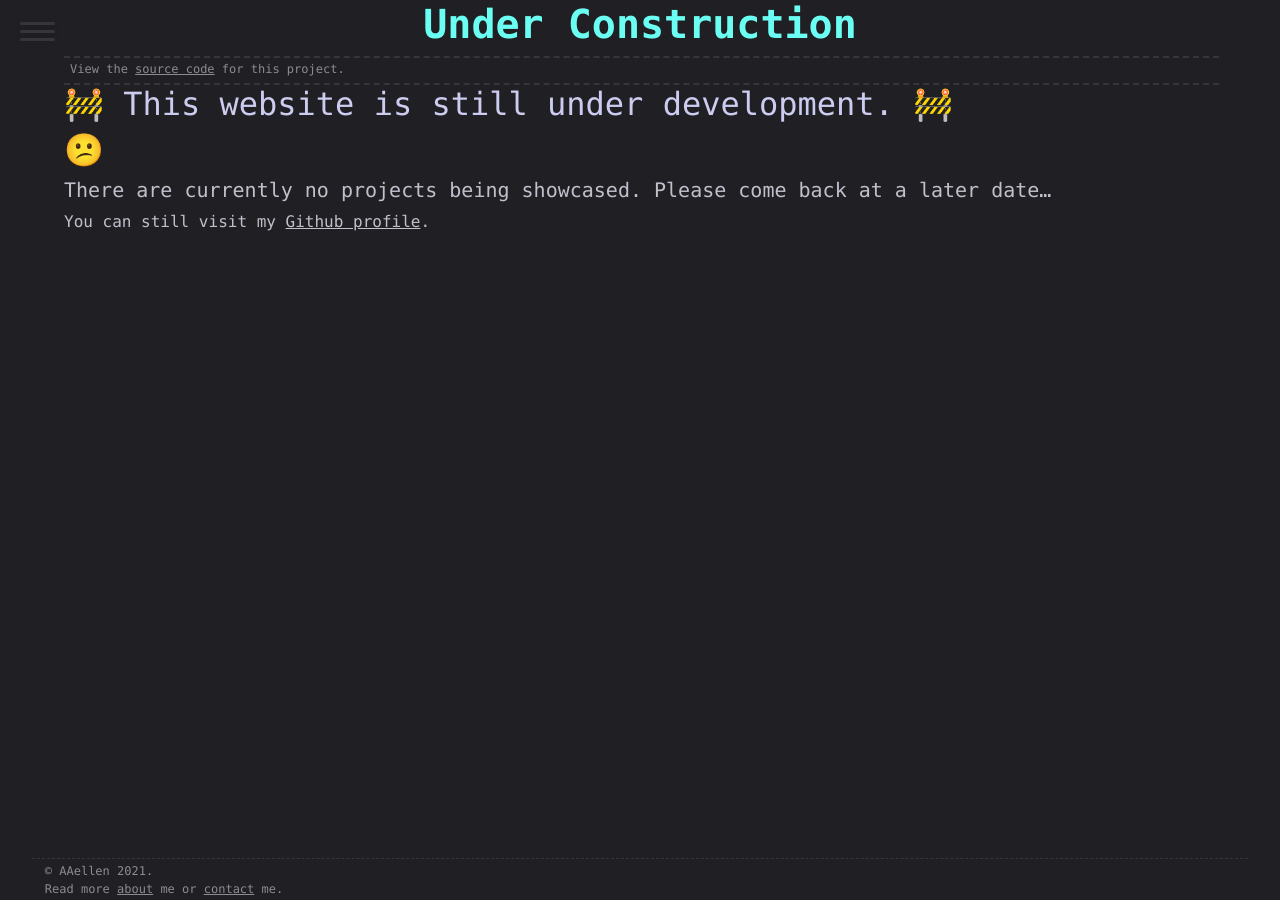
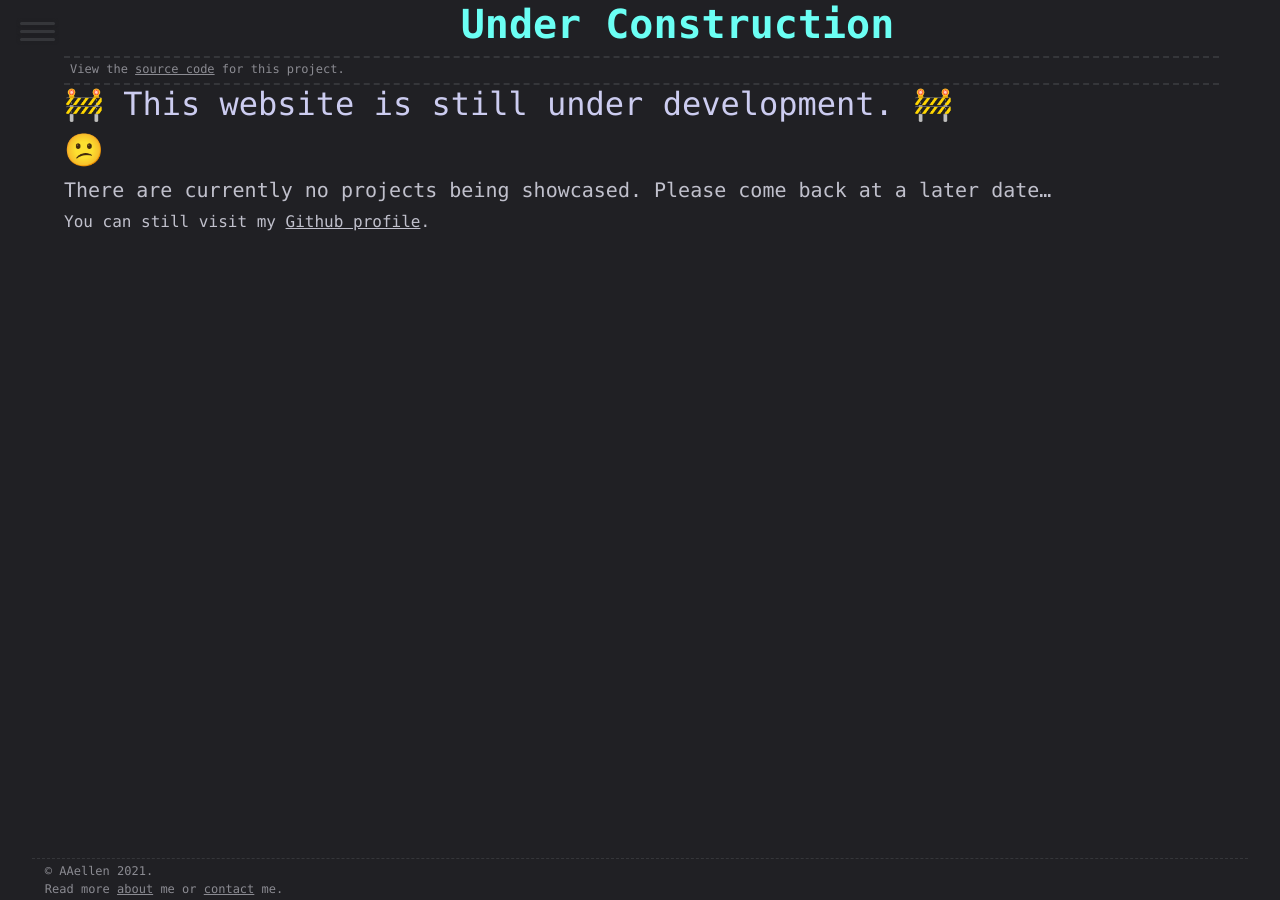
Before and after one commit to AAellen/AAellen.github.io, a Jekyll site: the page built from _posts/0000-01-01-empty.md, in a window 1280 px wide. Built offline with Jekyll 4.4.1, drawn with Linux system fonts in a browser that asks for light colours; nearby versions of some CDN libraries; emoji names are drawn with the system emoji font.

Commit message:
Update main.css
Add left padding to normal titles to stop overlap with navigation bars.
Don't add any padding to home page title.

```diff
--- a/css/main.css
+++ b/css/main.css
@@ -126,10 +126,12 @@
   display: table-cell;
   vertical-align: middle;
   text-shadow: 3px 3px 10px #202024;
+  padding-left: 0;
 }
 
 h1.title{
   color: #6bfff4;
+  padding-left: 75px;
 }
 
 .showing {
```
